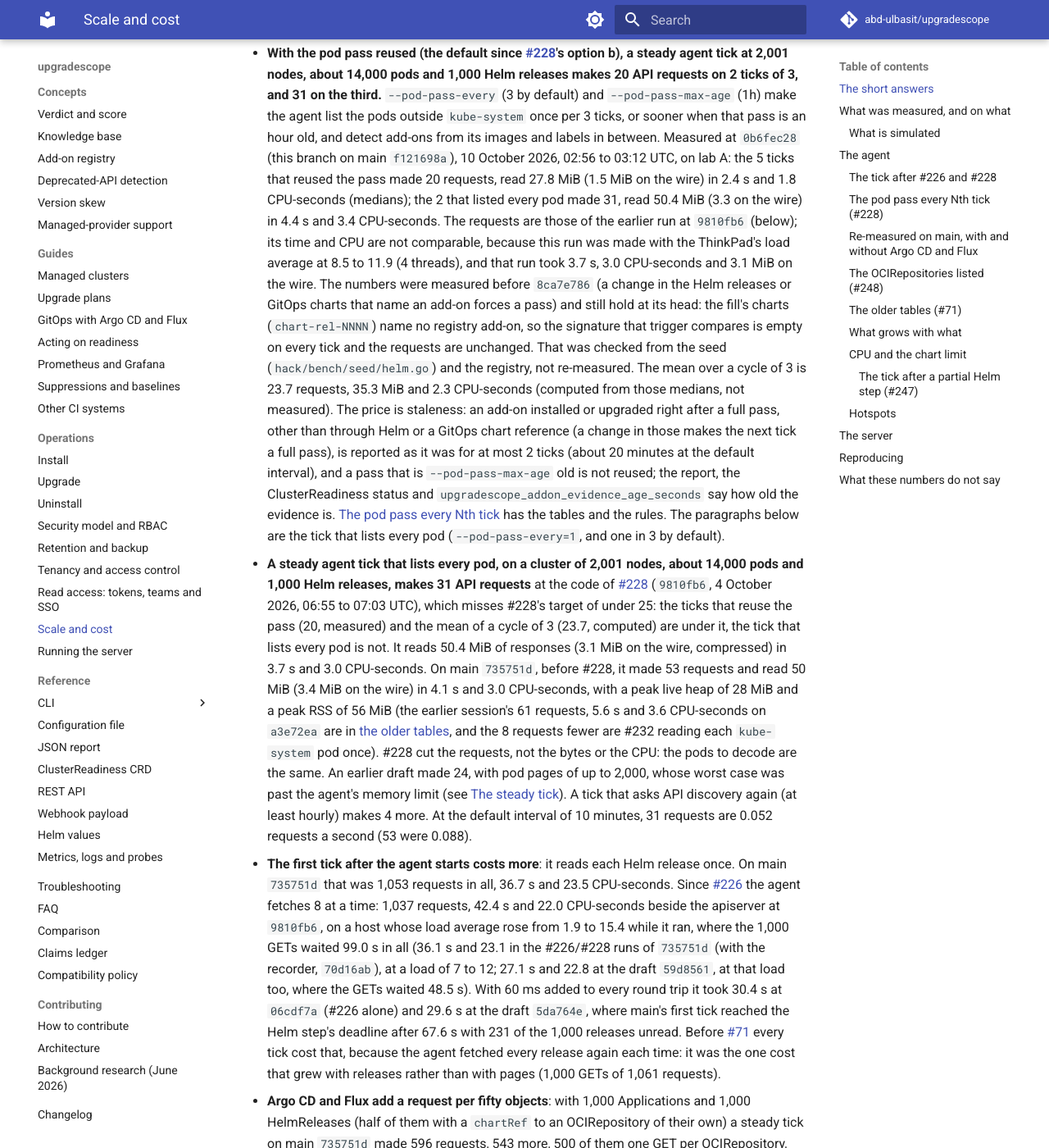
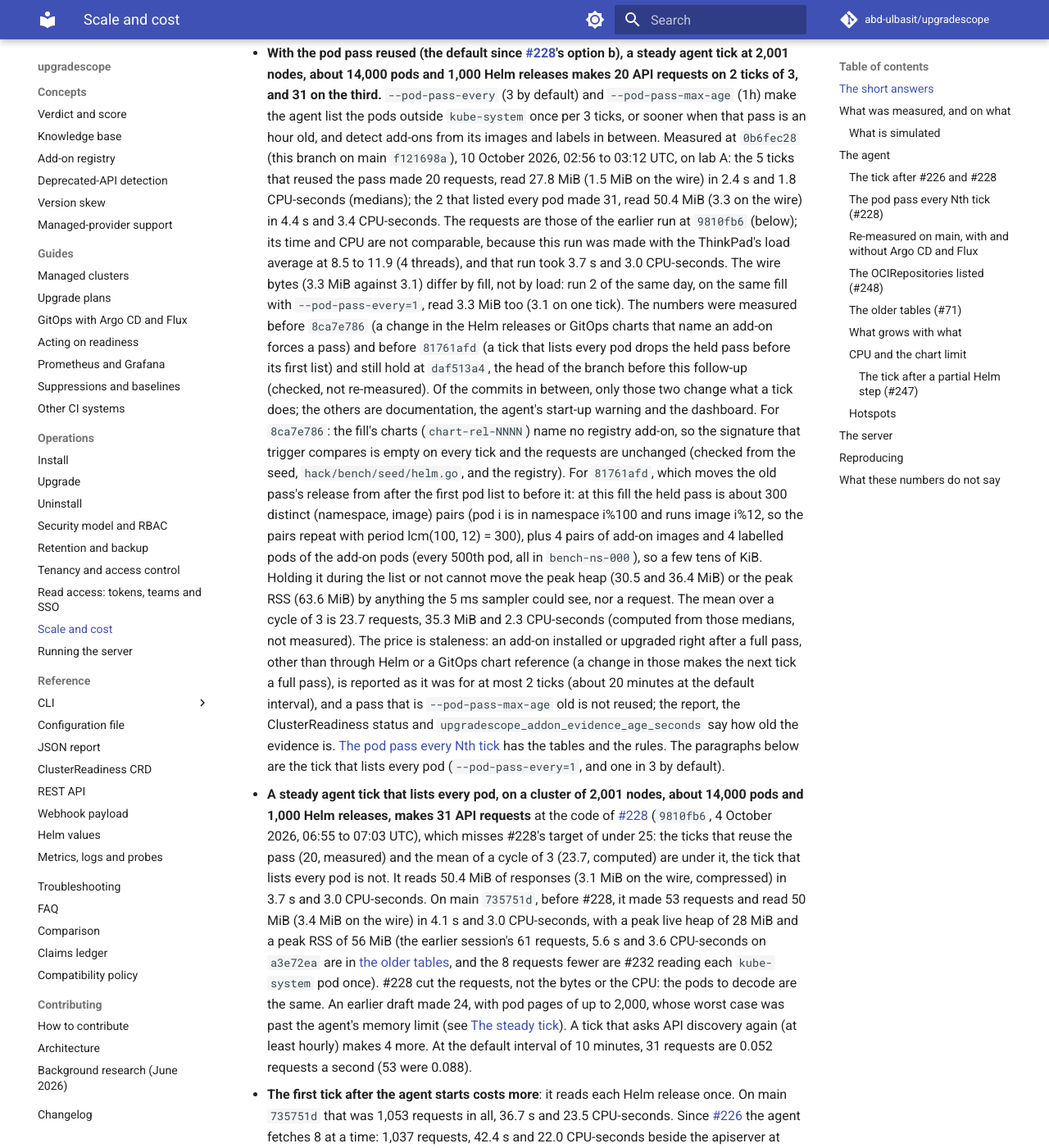
Before and after one commit to abd-ulbasit/upgradescope, an MkDocs documentation site: the page built from docs/operations/scale.md, in a window 1280 px wide and 1400 px high, scrolled down 727 px. Shown: the whole window at 82% size. Built offline with MkDocs 1.6.1 and Material for MkDocs 9.7.7, drawn with Linux system fonts in a browser that asks for light colours; comment, search, counter and statistics services are not loaded; some of the changed text lies outside the part shown.

Commit message:
fix(agent,docs): one threshold for pod-pass-max-age, and say the numbers hold at the branch head
The advice on how high to raise --pod-pass-max-age disagreed with itself
(interval x every, interval x (every-1)) and ignored the jitter: ticks are
spaced up to 1.1 x the interval plus their own run time, so the last reuse
of a pass needs more than 1.1 x interval x (every-1). The start-up warning,
the flag and chart help, troubleshooting and scale.md now give that one
floor (mustExceed in the warning), say it is needed but not enough because
of the ticks' run time, and the warning fires for any max age at or below
it, not only at or below the interval.

The measured numbers were taken at 0b6fec28; the docs now say why they hold
at the branch head (8ca7e786 and 81761afd, the held pass being a few tens of
KiB at this fill), and README and PF-09 carry the host-load caveat and the
wire-bytes-by-fill note.

Refs #228

Co-Authored-By: Claude Fable 5 <noreply@anthropic.com>

```diff
--- a/docs/operations/scale.md
+++ b/docs/operations/scale.md
@@ -43,13 +43,27 @@ quote them.
   (3.3 on the wire) in 4.4 s and 3.4 CPU-seconds. The requests are those
   of the earlier run at `9810fb6` (below); its time and CPU are not
   comparable, because this run was made with the ThinkPad's load average
-  at 8.5 to 11.9 (4 threads), and that run took 3.7 s, 3.0 CPU-seconds and
-  3.1 MiB on the wire. The numbers were measured before `8ca7e786` (a
+  at 8.5 to 11.9 (4 threads), and that run took 3.7 s and 3.0 CPU-seconds.
+  The wire bytes (3.3 MiB against 3.1) differ by fill, not by load: run 2
+  of the same day, on the same fill with `--pod-pass-every=1`, read 3.3 MiB
+  too (3.1 on one tick). The numbers were measured before `8ca7e786` (a
   change in the Helm releases or GitOps charts that name an add-on forces a
-  pass) and still hold at its head: the fill's charts (`chart-rel-NNNN`)
-  name no registry add-on, so the signature that trigger compares is empty
-  on every tick and the requests are unchanged. That was checked from the
-  seed (`hack/bench/seed/helm.go`) and the registry, not re-measured. The mean over a
+  pass) and before `81761afd` (a tick that lists every pod drops the held
+  pass before its first list) and still hold at `daf513a4`, the head of the
+  branch before this follow-up (checked, not re-measured). Of the commits in between, only
+  those two change what a tick does; the others are documentation, the
+  agent's start-up warning and the dashboard. For `8ca7e786`: the fill's
+  charts (`chart-rel-NNNN`) name no registry add-on, so the signature
+  that trigger compares is empty on every tick and the requests are
+  unchanged (checked from the seed, `hack/bench/seed/helm.go`, and the
+  registry). For `81761afd`, which moves the old pass's release from after
+  the first pod list to before it: at this fill the held pass is about
+  300 distinct (namespace, image) pairs (pod i is in namespace i%100 and
+  runs image i%12, so the pairs repeat with period lcm(100, 12) = 300), plus 4
+  pairs of add-on images and 4 labelled pods of the add-on pods (every 500th
+  pod, all in `bench-ns-000`), so a few tens of KiB. Holding it during the
+  list or not cannot move the peak heap (30.5 and 36.4 MiB) or the peak RSS
+  (63.6 MiB) by anything the 5 ms sampler could see, nor a request. The mean over a
   cycle of 3 is 23.7 requests, 35.3 MiB and 2.3 CPU-seconds (computed from
   those medians, not measured). The price is staleness: an add-on installed
   or upgraded right after a full pass, other than through Helm or a GitOps
@@ -484,18 +498,32 @@ pass began is reported as it was for the next `--pod-pass-every` minus 1
 ticks (2 at the default: about 20 minutes at the default 10-minute
 interval, with its jitter of up to 10%), and a tick does not reuse a pass
 that is `--pod-pass-max-age` old or more, which bites first on a long
-interval (at 30 minutes the default hour allows about one reuse, and from
-an hour, none). The age is measured when the tick reuses the pass, and
+interval (at 30 minutes the default hour allows the first reuse, which is
+a pass of about 30 minutes, and loses the second on the ticks the jitter
+spaces widely; from an hour, none). The age is measured when the tick reuses the pass, and
 that tick's report and ClusterReadiness status stay up until the next
 one, so a viewer can see evidence up to about the maximum age plus one
 interval old. An add-on removed or one whose last pod went away is
 likewise reported until the next full pass.
 
-A `--pod-pass-max-age` at or below `--interval` defeats the setting: the
+**The maximum age needed.** Ticks are spaced by the interval with a jitter
+of 10% either way (0.9 to 1.1 times it), and the sleep starts after a tick
+ends, so each spacing also holds that tick's run time. The last reuse after
+a pass is `--pod-pass-every` minus one spacings old, up to 1.1 times the
+interval plus the run time of each. So `--pod-pass-max-age` must exceed
+1.1 times `--interval` times (`--pod-pass-every` minus one), the floor, for
+every one of those reuses to work, and the floor is needed but not
+enough: the ticks' run time comes on top. At the default interval of 10
+minutes and `--pod-pass-every 3` the floor is 22 minutes, and 21 fails
+on the draws where the two spacings and their run time reach 21 minutes;
+25 works unless a tick takes over a minute (a reusing tick took 2.4 s
+here, a full one 4.4 s, the first 35 s). The default hour clears it. A
+maximum age at or below `--interval` defeats the setting most: the
 pass is about one interval old at the next tick, so every tick lists every
-pod but one the jitter brings early, and the agent logs a warning at start.
-To allow `--pod-pass-every` minus 1 reuses, the maximum age must exceed
-the interval times that many.
+pod but one the jitter brings early. Between the interval and the floor the
+first reuses work and the last ones depend on the draw. The agent logs a
+warning at start for any maximum age at or below the floor, with the floor
+in its `mustExceed` field (`TestRunWarnsWhenPodPassMaxAgeIsTooShortForPodPassEvery`).
 
 Which add-ons can be behind. Those in `kube-system` cannot: their pods are
 read on every tick. A change made through Helm (a new release, or a new
@@ -544,7 +572,12 @@ agent it is a multiple of the interval. The peak heap of a reusing tick is
 the higher by about 6 MiB (32.6 to 36.4 MiB over its 5 ticks, 29.7 and 30.5
 over the 2 full ones): the cache holds the evidence of the pass, but the
 sampler reads every 5 ms with the garbage not yet collected, and these runs
-did not separate the two. The requests of the two kinds of tick, by verb and
+did not separate the two. These figures come from `0b6fec28`, where a
+full-pass tick still held the previous pass while it read the new one;
+`81761afd` drops it first. The held pass is a few tens of KiB at this
+fill (the estimate under [the short answers](#the-short-answers), checked
+from the seed, not re-measured), so the peaks above are those of `daf513a4`
+to within what the sampler can see. The requests of the two kinds of tick, by verb and
 resource:
 
 | Verb | Resource | Lists every pod: requests, MiB | Reuses the pass: requests, MiB |
```
Also changed, not shown: README.md (+1 -1 lines), deploy/chart/README.md (+1 -1 lines), docs/claims.md (+3 -3 lines), docs/reference/cli/upgradescope_agent.md (+1 -1 lines), docs/reference/helm-values.md (+1 -1 lines), docs/troubleshooting.md (+26 -13 lines), 4 other files.
